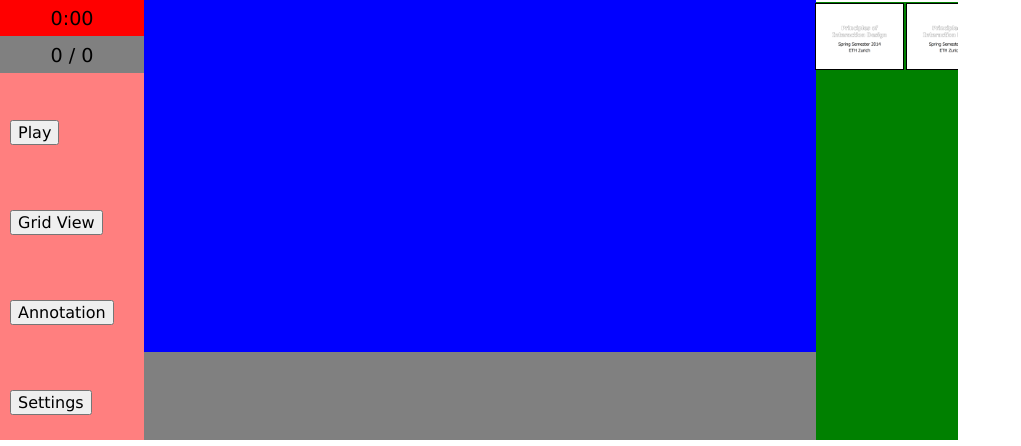
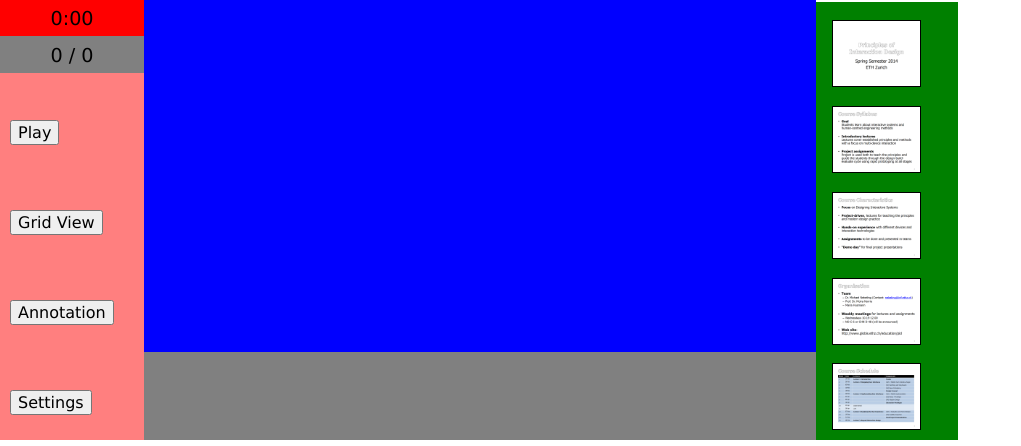
Before and after one commit to rohitmukherjee/InteractionDesignTeamNUS, a website: page public/teamNUS_remote.html in a window 1280 px wide. Shown: the whole page, without its empty margins (0-1021 px from the left). Drawn offline with nearby package versions, Linux system fonts and the light colour scheme; no server answers.

Commit message:
Tweaked horizontal orientation a bit. Removed extra presenter.js import leading to double loading.

```diff
--- a/public/css/horizontal_presentation.css
+++ b/public/css/horizontal_presentation.css
@@ -128,9 +128,9 @@ body {
 }
 
 #preview li {
-	display: inline-block;
+	display: block;
 	padding: 0;
-	margin: 0;
+	margin: 1%;
 }
 
 #preview ul img {
--- a/public/teamNUS_remote.html
+++ b/public/teamNUS_remote.html
@@ -26,8 +26,6 @@
 	<link href="css/normalize.css" rel="stylesheet" type="text/css">
 	<link rel="stylesheet" media="screen and (max-width: 700px)" href="css/vertical_presentation.css">
 	<link rel="stylesheet" media="screen and (min-width: 701px)" href="css/horizontal_presentation.css">
-	<script type="text/javascript" src="js/presenter.js"></script>
-
 
 </head>
 <body>
```
